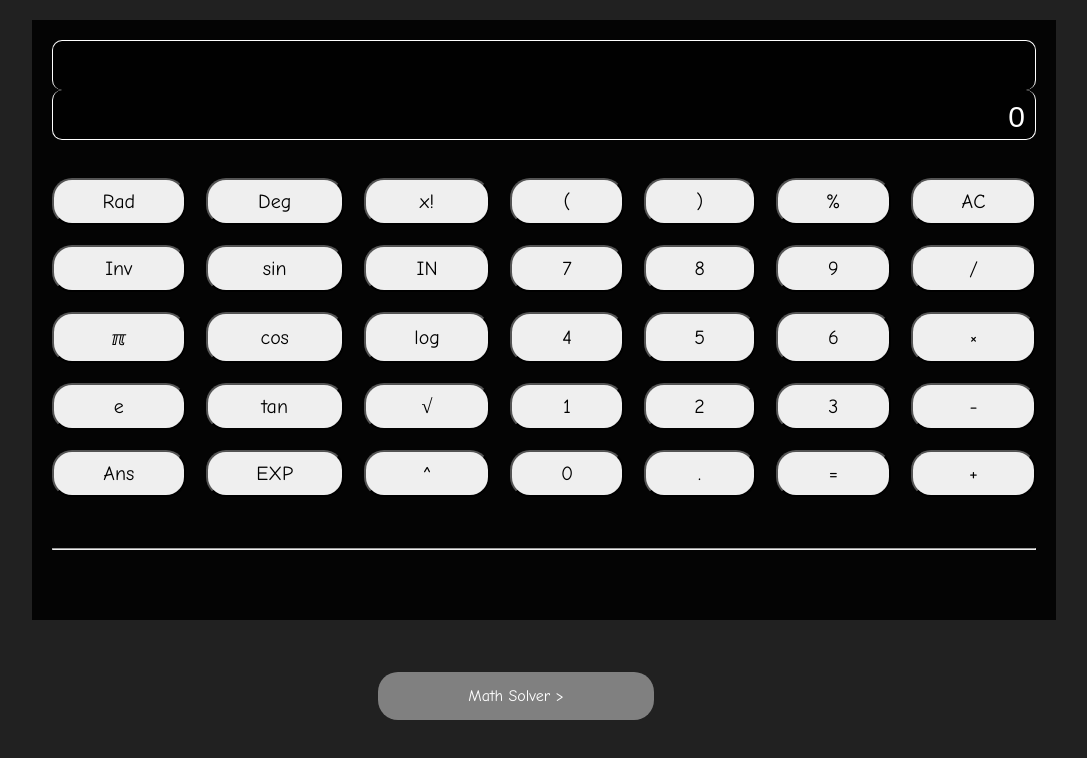
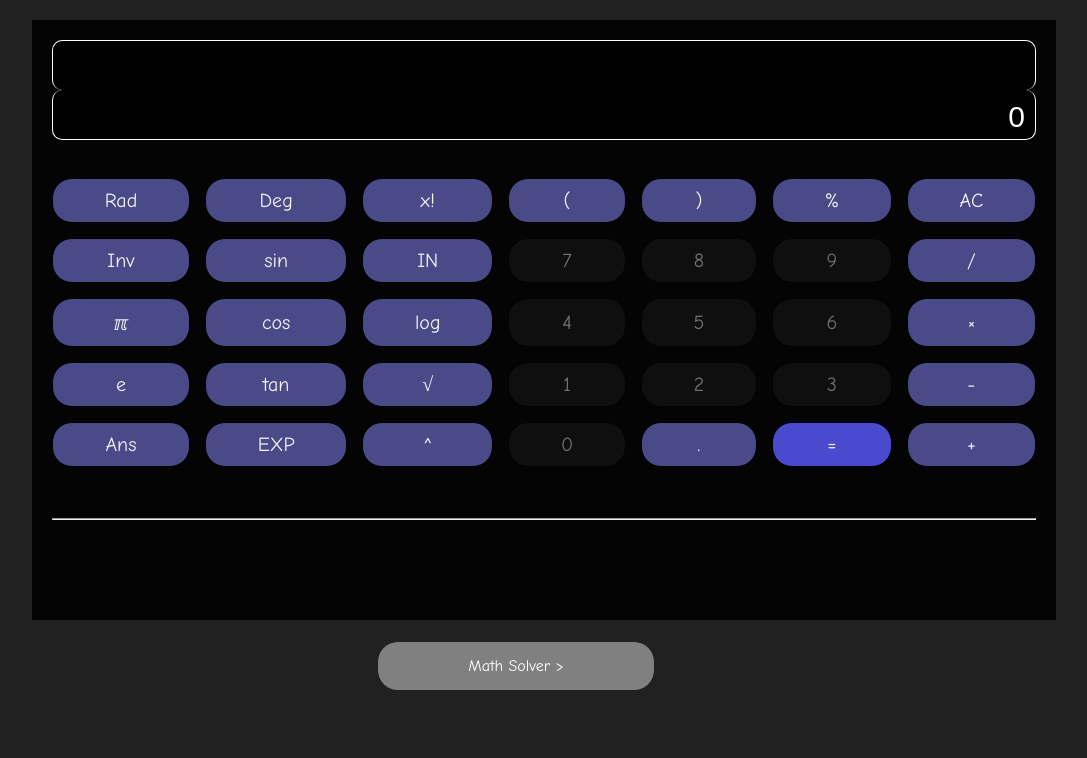
Before and after one commit to nzube123/calc, a plain HTML site: page index.html in a window 1280 px wide. Shown: the whole page, without its empty margins (96-1183 px from the left). Drawn offline with Linux system fonts and the light colour scheme.

Commit message:
finishing touches

```diff
--- a/index.html
+++ b/index.html
@@ -28,9 +28,9 @@
         <button id="button-10" onclick="myscript('Math.in')">IN</button>
 
         <!-- digits -->
-       <button id="button-11" onclick="myscript(7)">7</button>
-       <button id="button-12" onclick="myscript(8)">8</button>
-       <button id="button-13" onclick="myscript(9)">9</button>
+       <button class="digit" id="button-11" onclick="myscript(7)">7</button>
+       <button class="digit" id="button-12" onclick="myscript(8)">8</button>
+       <button class="digit" id="button-13" onclick="myscript(9)">9</button>
 
        <!-- operators -->
        <button id="button-14" onclick="myscript('/')">/</button>
@@ -39,9 +39,9 @@
        <button id="button-17" onclick="myscript('Math.log')">log</button>
 
        <!-- digits -->
-       <button id="button-18" onclick="myscript(4)">4</button>
-        <button id="button-19" onclick="myscript('5')">5</button>
-        <button id="button-20" onclick="myscript('6')">6</button>
+       <button class="digit" id="button-18" onclick="myscript(4)">4</button>
+        <button class="digit" id="button-19" onclick="myscript('5')">5</button>
+        <button class="digit" id="button-20" onclick="myscript('6')">6</button>
 
         <!-- operators -->
         <button id="button-21" onclick="myscript('*')">&times;</button>
@@ -50,18 +50,18 @@
         <button id="button-24"onclick="myscript('cos(')">&Sqrt;</button>
 
         <!-- digits -->
-        <button id="button-25" onclick="myscript(1)">1</button>
-        <button id="button-26" onclick="myscript('2')">2</button>
-        <button id="button-27" onclick="myscript('3')">3</button>
+        <button class="digit" id="button-25" onclick="myscript(1)">1</button>
+        <button class="digit" id="button-26" onclick="myscript('2')">2</button>
+        <button class="digit" id="button-27" onclick="myscript('3')">3</button>
 
         <!-- operators -->
         <button id="button-28" onclick="myscript('-')">-</button>
         <button id="button-29">Ans</button>
         <button id="button-30">EXP</button>
         <button id="button-31" onclick="myscript('^')">^</button>
-        <button id="button-32" onclick="myscript(0)">0</button>
+        <button class="digit" id="button-32" onclick="myscript(0)">0</button>
         <button id="button-33" onclick="myscript('.')">.</button>
-        <button id="button-34">=</button>
+        <button id="button-34" class="equal">=</button>
         <button id="button-35" onclick="myscript('+')">+</button>
         </div>
     <br>
--- a/style.css
+++ b/style.css
@@ -21,7 +21,7 @@ body{
     margin-top: 20px;
     display: grid;
     grid-template-columns: auto auto auto auto auto auto auto;
-    gap: 20px;
+    gap: 15px;
 }
 /* textarea */
 #text{
@@ -58,7 +58,7 @@ hr{
     padding: 15px 90px;
     border-radius: 20px;
     z-index: 1;
-    bottom: 80px;
+    bottom: 110px;
     right: 530px;
     font-family: Comic Sans MS;
 }
@@ -78,3 +78,18 @@ hr{
     text-align: right;
     font-family: Arial, Helvetica, sans-serif;
 }
+
+button{
+    background-color: rgba(114, 114, 211, 0.64);
+    color: whitesmoke;
+    border: 1px solid black;
+}
+/* Equal to  */
+.equal{
+    background-color: rgb(74, 74, 206);
+}
+
+.digit{
+    background-color: rgb(32, 30, 30);
+    opacity: 0.456;
+}
```
